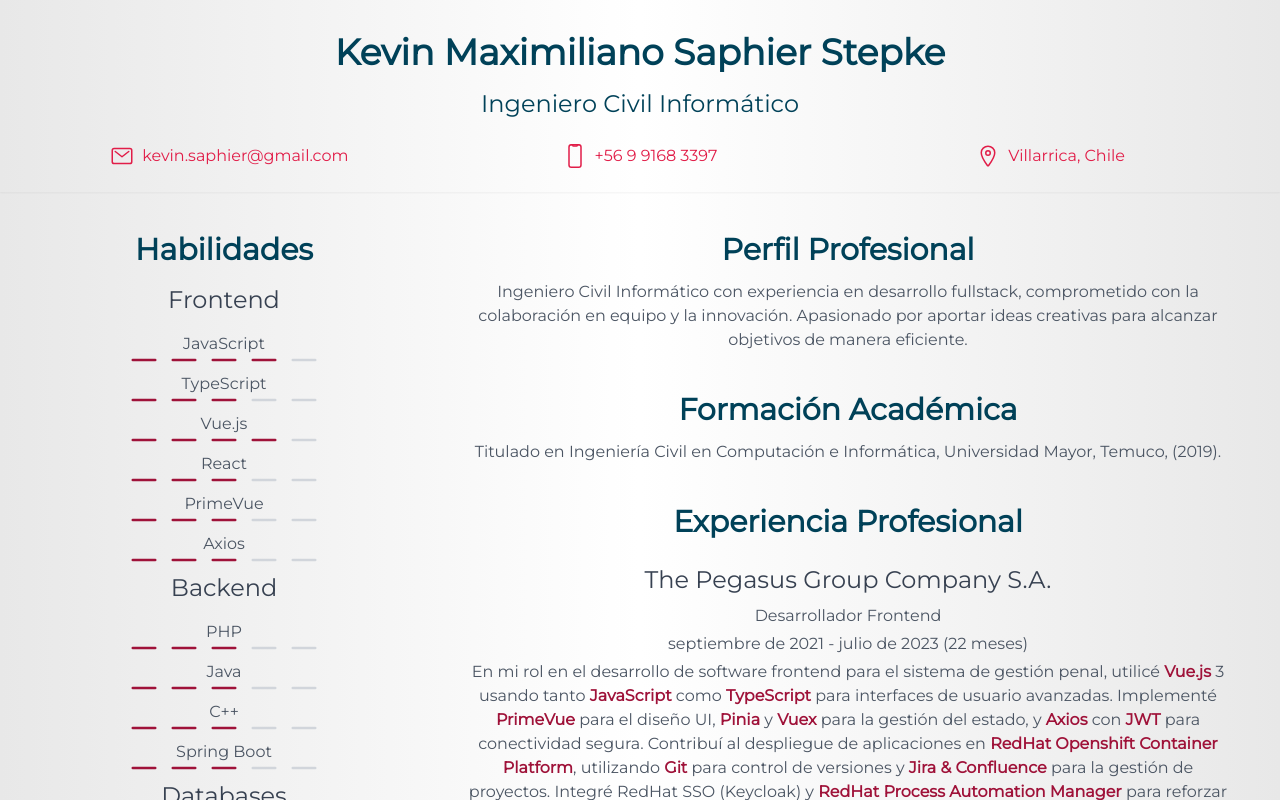
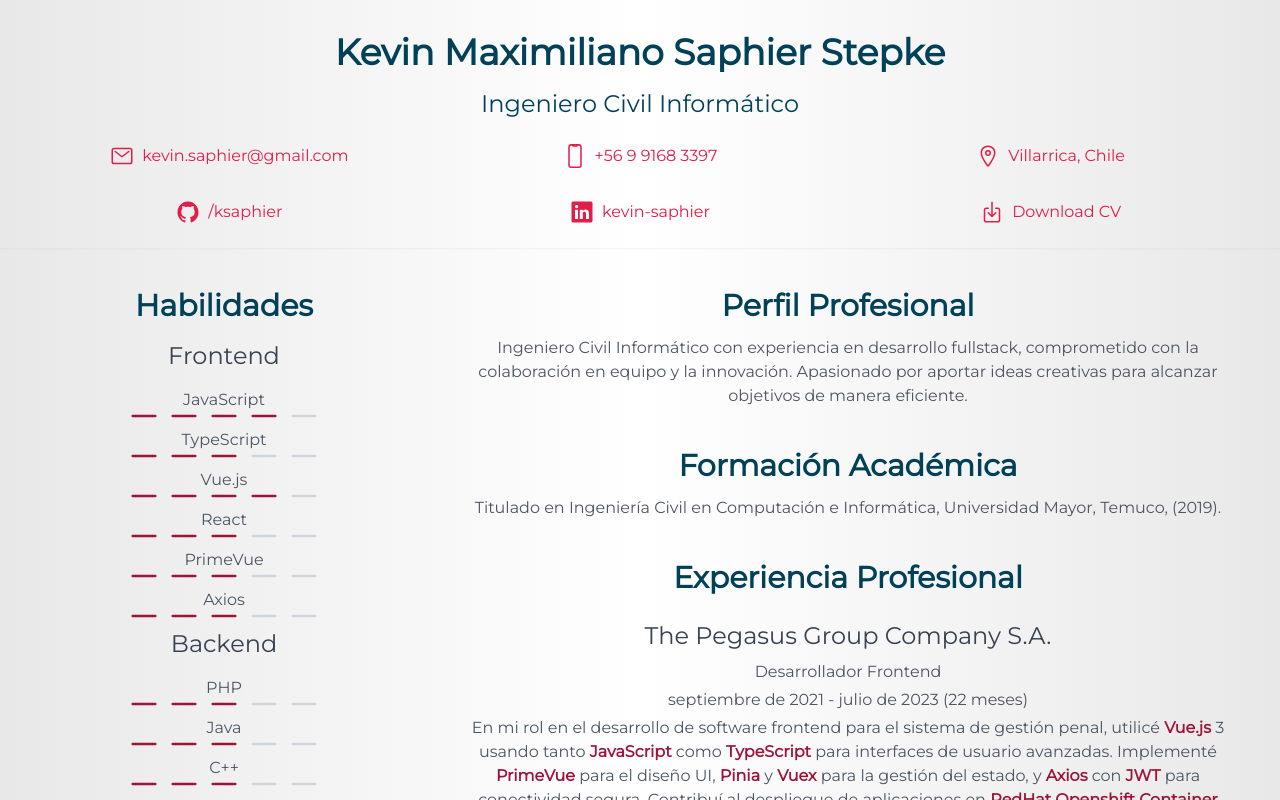
Before and after one commit to ksaphier/my-portfolio, a React (Vite) app: page / in a window 1280 px wide. Shown: the top 800 px of the page. Built offline with nearby package versions, Linux system fonts and the light colour scheme.

Commit message:
no le cambie una cosa al push anterior

```diff
--- a/src/sections/Profile.tsx
+++ b/src/sections/Profile.tsx
@@ -46,7 +46,7 @@ function Profile() {
           {location}
         </a>
         <a
-          className={liClasses + ` hidden`}
+          className={liClasses}
           href="https://github.com/ksaphier"
           target="_blank"
           rel="noopener noreferrer"
@@ -55,7 +55,7 @@ function Profile() {
           {github}
         </a>
         <a
-          className={liClasses + ` hidden`}
+          className={liClasses}
           href="https://linkedin.com/in/kevin-saphier"
           target="_blank"
           rel="noopener noreferrer"
@@ -63,7 +63,7 @@ function Profile() {
           <IoLogoLinkedin className="text-2xl mr-2" />
           {linkedin}
         </a>
-        <a className={liClasses + ` hidden`}>
+        <a className={liClasses}>
           <IoDownloadOutline className="text-2xl mr-2" />
           Download CV
         </a>
```
Also changed, not shown: 1 other file (tests, documents, lock files or other folders).
